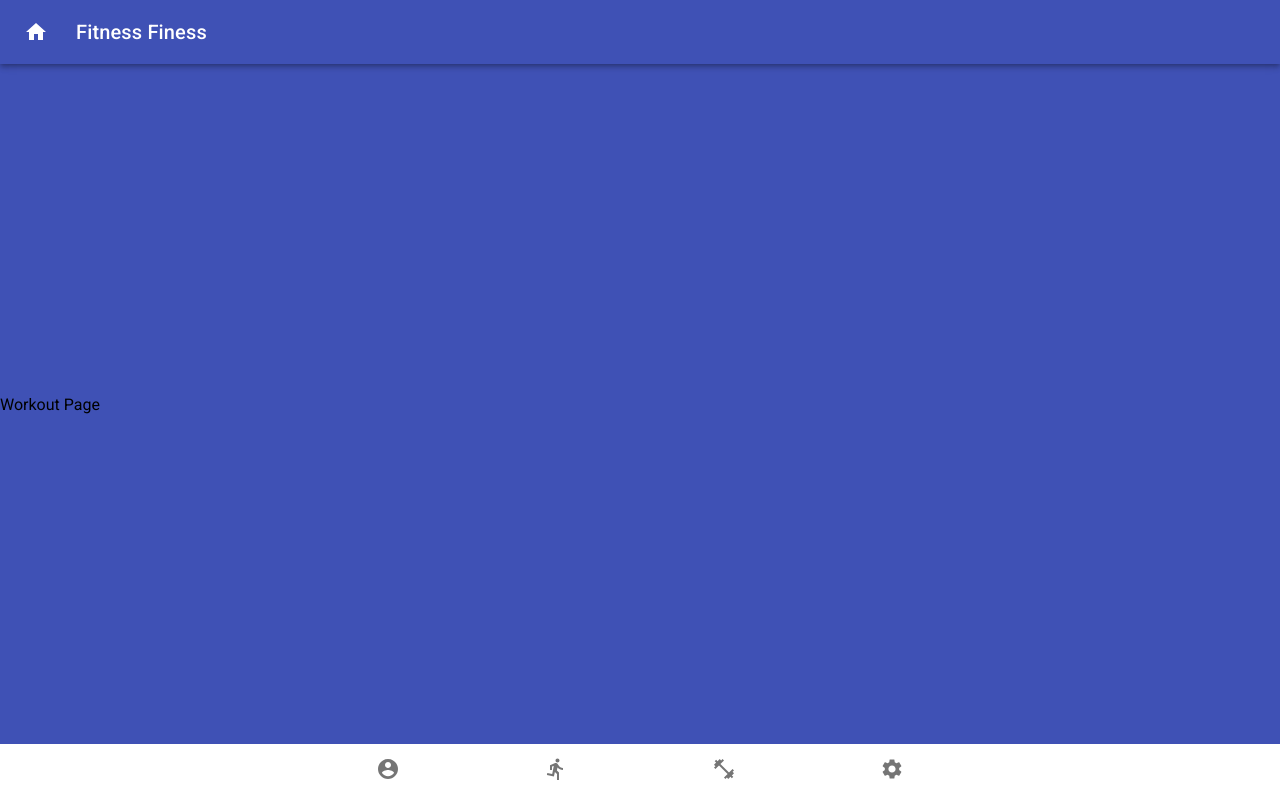
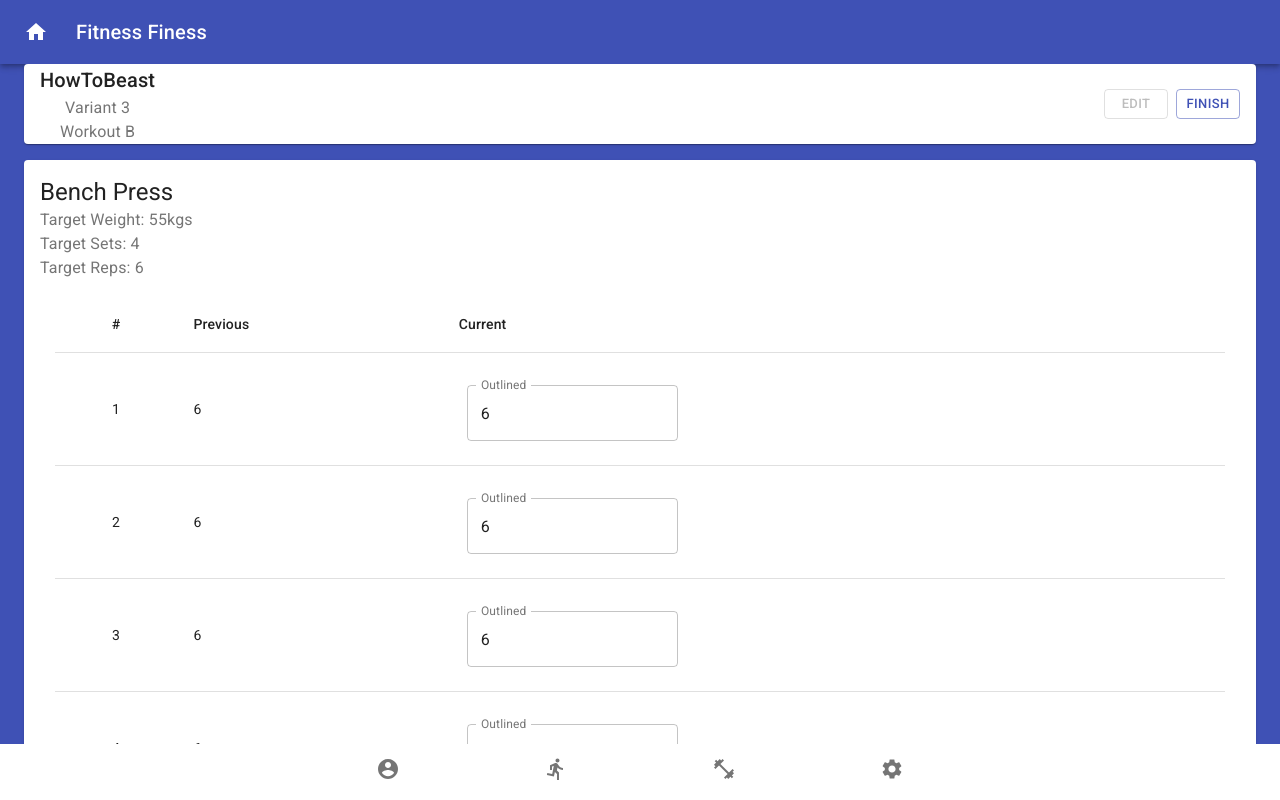
Before and after one commit to dglav/fitness-app, a React (Create React App) app: page /workout in a window 1280 px wide. Built offline with nearby package versions, Linux system fonts and the light colour scheme.

Commit message:
Updated app.js structure and am continuing to flesh out the workout cards

```diff
--- a/src/App.js
+++ b/src/App.js
@@ -5,7 +5,9 @@ import Header from "./components/header/header.component";
 import Footer from "./components/footer/footer.component";
 
 import MainMenu from "./components/main-menu/main-menu.component";
-import Workout from "./components/workout/workout.component";
+import WorkoutRoutine from "./components/workout-routine/workout-routine.component";
+
+import { MainContentContainer } from "./App.styles";
 
 class App extends React.Component {
   constructor(props) {
@@ -17,14 +19,16 @@ class App extends React.Component {
     return (
       <Router>
         <Header />
+        <MainContentContainer>
           <Switch>
             <Route exact path="/">
               <MainMenu currentWorkout={this.state.currentWorkout} />
             </Route>
             <Route path="/workout">
-            <Workout />
+              <WorkoutRoutine />
             </Route>
           </Switch>
+        </MainContentContainer>
         <Footer />
       </Router>
     );
--- /dev/null
+++ b/src/App.styles.js
@@ -0,0 +1,11 @@
+import styled from "styled-components";
+
+import { Container } from "@material-ui/core";
+
+export const MainContentContainer = styled(Container)`
+  display: flex;
+  flex-direction: column;
+  justify-content: space-around;
+  overflow-y: scroll;
+  -webkit-overflow-scrolling: touch;
+`;
--- a/src/components/header/header.component.jsx
+++ b/src/components/header/header.component.jsx
@@ -1,4 +1,6 @@
 import React from "react";
+import { Link } from "react-router-dom";
+
 import { makeStyles } from "@material-ui/core/styles";
 import AppBar from "@material-ui/core/AppBar";
 import Toolbar from "@material-ui/core/Toolbar";
@@ -8,11 +10,12 @@ import Home from "@material-ui/icons/Home";
 
 const useStyles = makeStyles(theme => ({
   root: {},
-  homeButton: {
-    marginRight: theme.spacing(2)
+  title: {
+    flexGrow: 1,
+    marginLeft: theme.spacing(2)
   },
-  title: {
-    flexGrow: 1
+  link: {
+    color: "white"
   }
 }));
 
@@ -23,14 +26,11 @@ const Header = () => {
     <div className={classes.root}>
       <AppBar position="static">
         <Toolbar>
-          <IconButton
-            edge="start"
-            className={classes.homeButton}
-            color="inherit"
-            aria-label="menu"
-          >
-            <Home />
-          </IconButton>
+          <Link to="/" className={classes.link}>
+            <IconButton edge="start" color="inherit" aria-label="menu">
+              <Home />
+            </IconButton>
+          </Link>
           <Typography variant="h6" className={classes.title}>
             Fitness Finess
           </Typography>
--- a/src/components/main-menu/main-menu.component.jsx
+++ b/src/components/main-menu/main-menu.component.jsx
@@ -1,19 +1,17 @@
 import React from "react";
-
-import { MainMenuContainer } from "./main-menu.styles";
 
 import MenuItem from "../menu-item/menu-item.component";
 
 const MainMenu = ({ currentWorkout }) => {
   return (
-    <MainMenuContainer>
+    <React.Fragment>
       <MenuItem
         title="Next Workout"
         subtitle={currentWorkout}
         route="/workout"
       />
       <MenuItem title="Select Workout" />
-    </MainMenuContainer>
+    </React.Fragment>
   );
 };
 
--- a/src/components/main-menu/main-menu.styles.jsx
+++ /dev/null
@@ -1,11 +0,0 @@
-import styled from "styled-components";
-
-import { Container } from "@material-ui/core";
-
-export const MainMenuContainer = styled(Container)`
-  display: flex;
-  flex-direction: column;
-  justify-content: space-around;
-  overflow-y: scroll;
-  -webkit-overflow-scrolling: touch;
-`;
--- /dev/null
+++ b/src/components/workout-card/workout-card.component.jsx
@@ -0,0 +1,99 @@
+import React from "react";
+
+import { makeStyles } from "@material-ui/core/styles";
+import Card from "@material-ui/core/Card";
+import CardContent from "@material-ui/core/CardContent";
+import Typography from "@material-ui/core/Typography";
+import Table from "@material-ui/core/Table";
+import TableBody from "@material-ui/core/TableBody";
+import TableCell from "@material-ui/core/TableCell";
+import TableHead from "@material-ui/core/TableHead";
+import TableRow from "@material-ui/core/TableRow";
+import TextField from "@material-ui/core/TextField";
+
+const useStyles = makeStyles(theme => ({
+  card: {
+    flexGrow: 1,
+    marginTop: theme.spacing(2)
+  },
+  header: {
+    flex: "1 0 auto"
+  },
+  table: {
+    width: "95%",
+    margin: "0 auto"
+  },
+  textField: {
+    marginLeft: theme.spacing(1),
+    marginRight: theme.spacing(1),
+    padding: "none"
+  }
+}));
+
+function createData(set, previous) {
+  return { set, previous };
+}
+
+const rows = [
+  createData(1, 6),
+  createData(2, 6),
+  createData(3, 6),
+  createData(4, 6)
+];
+
+const WorkoutCard = () => {
+  const classes = useStyles();
+
+  return (
+    <Card className={classes.card}>
+      <div className={classes.details}>
+        <CardContent className={classes.header}>
+          <Typography component="h5" variant="h5">
+            Bench Press
+          </Typography>
+          <Typography color="textSecondary">
+            Target Weight: <span>55</span>
+            <span>kgs</span>
+          </Typography>
+          <Typography color="textSecondary">
+            Target Sets: <span>4</span>
+          </Typography>
+          <Typography color="textSecondary">
+            Target Reps: <span>6</span>
+          </Typography>
+        </CardContent>
+        <form>
+          <Table className={classes.table} aria-label="simple table">
+            <TableHead>
+              <TableRow>
+                <TableCell align="center">#</TableCell>
+                <TableCell align="left">Previous</TableCell>
+                <TableCell align="left">Current</TableCell>
+              </TableRow>
+            </TableHead>
+            <TableBody>
+              {rows.map(row => (
+                <TableRow key={row.name}>
+                  <TableCell align="center">{row.set}</TableCell>
+                  <TableCell align="left">{row.previous}</TableCell>
+                  <TableCell align="left">
+                    <TextField
+                      id="outlined-basic"
+                      className={classes.textField}
+                      label="Outlined"
+                      margin="normal"
+                      variant="outlined"
+                      defaultValue="6"
+                    />
+                  </TableCell>
+                </TableRow>
+              ))}
+            </TableBody>
+          </Table>
+        </form>
+      </div>
+    </Card>
+  );
+};
+
+export default WorkoutCard;
--- /dev/null
+++ b/src/components/workout-routine/workout-routine.component.jsx
@@ -0,0 +1,65 @@
+import React from "react";
+import { makeStyles } from "@material-ui/core/styles";
+import Typography from "@material-ui/core/Typography";
+import Paper from "@material-ui/core/Paper";
+import Button from "@material-ui/core/Button";
+
+import WorkoutCard from "../workout-card/workout-card.component";
+
+const useStyles = makeStyles(theme => ({
+  root: {
+    display: "flex",
+    height: "80px",
+    alignItems: "center",
+    justifyContent: "space-between",
+    paddingLeft: theme.spacing(2),
+    paddingRight: theme.spacing(2)
+  },
+  workoutDesc: {
+    display: "flex",
+    flexDirection: "column",
+    alignItems: "center"
+  },
+  buttons: {
+    display: "flex",
+    justifyContent: "space-between"
+  },
+  editButton: {
+    marginRight: theme.spacing(1)
+  },
+  workoutCard: {}
+}));
+
+const WorkoutRoutine = () => {
+  const classes = useStyles();
+
+  return (
+    <React.Fragment>
+      <Paper className={classes.root}>
+        <div className={classes.workoutDesc}>
+          <Typography variant="h6" component="h4">
+            HowToBeast
+          </Typography>
+          <Typography color="textSecondary">Variant 3</Typography>
+          <Typography color="textSecondary">Workout B</Typography>
+        </div>
+        <div className={classes.buttons}>
+          <Button
+            variant="outlined"
+            disabled
+            className={classes.editButton}
+            size="small"
+          >
+            Edit
+          </Button>
+          <Button variant="outlined" color="primary" size="small">
+            Finish
+          </Button>
+        </div>
+      </Paper>
+      <WorkoutCard className={classes.workoutCard}></WorkoutCard>
+    </React.Fragment>
+  );
+};
+
+export default WorkoutRoutine;
--- a/src/components/workout/workout.component.jsx
+++ /dev/null
@@ -1,7 +0,0 @@
-import React from "react";
-
-const Workout = () => {
-  return <div>Workout Page</div>;
-};
-
-export default Workout;
```
Also changed, not shown: src/App.css (added). Lines whose indentation alone changed are shown as unchanged.
